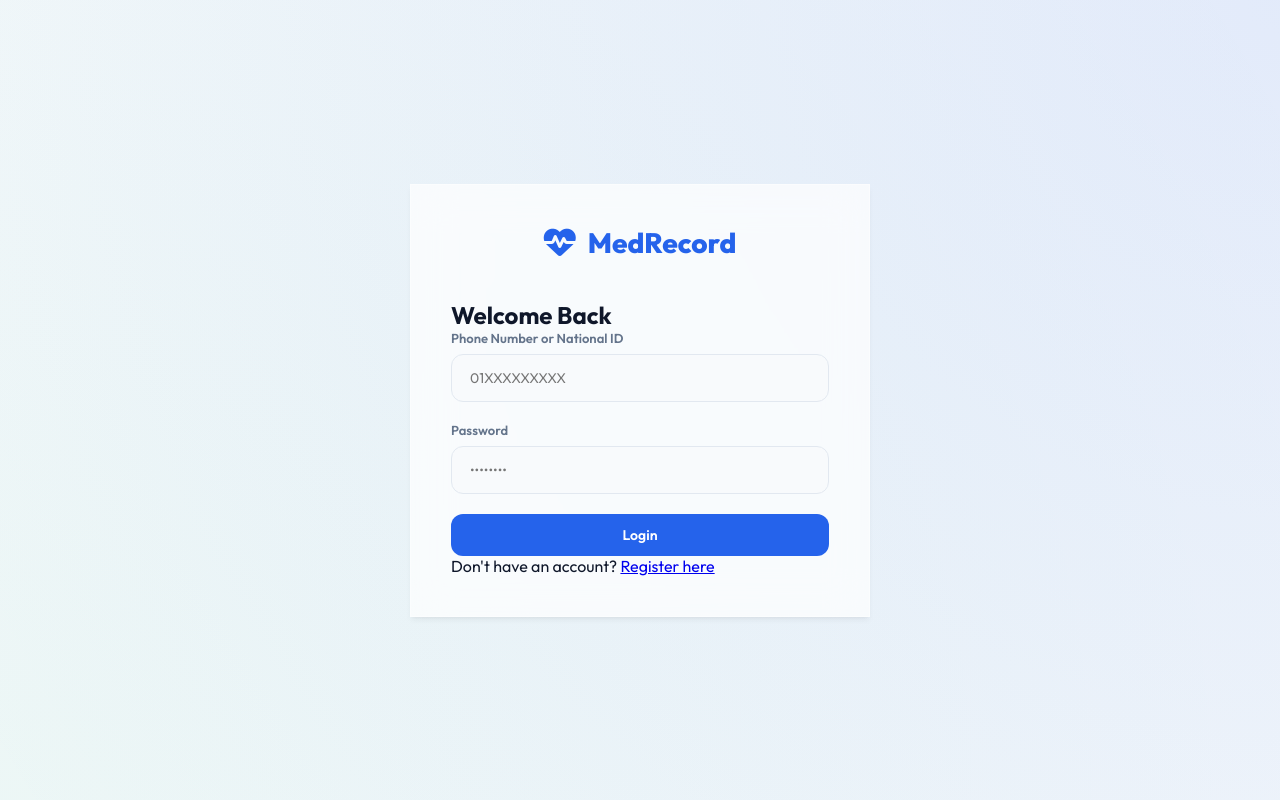
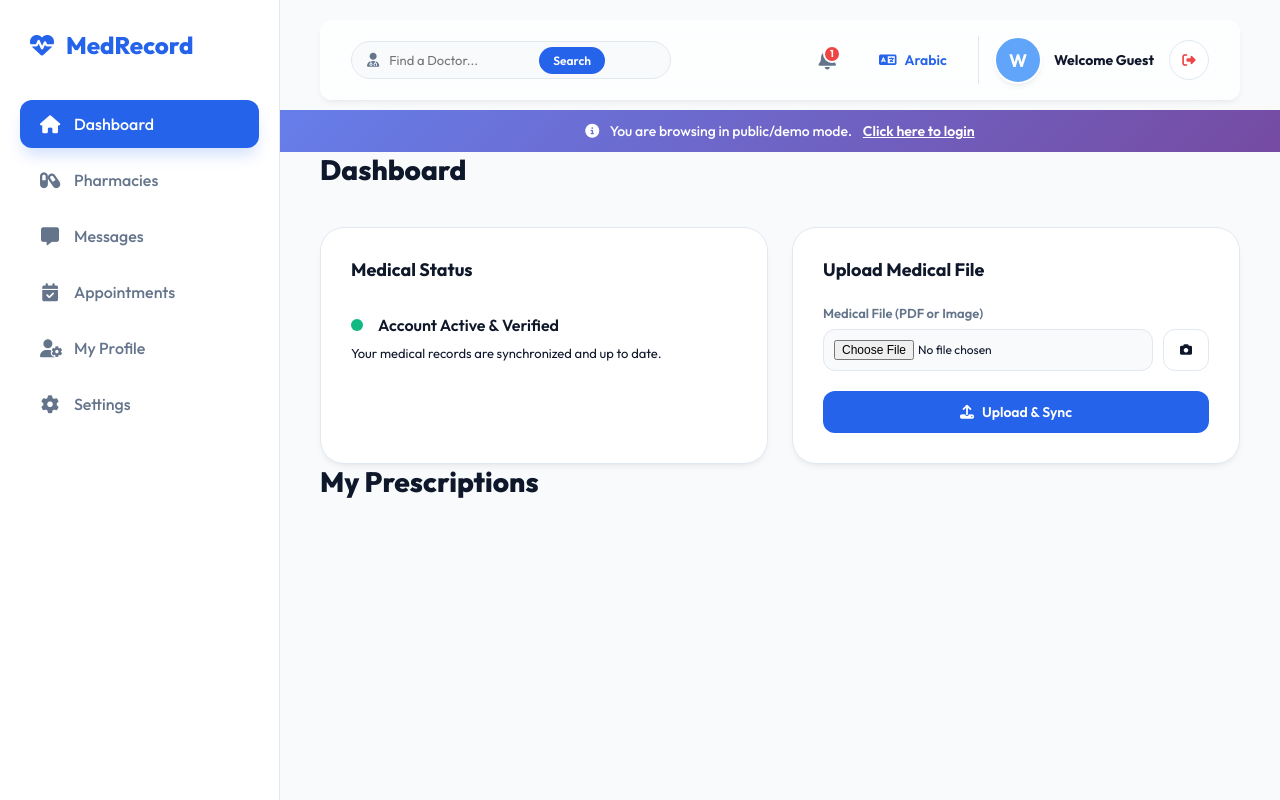
Before and after one commit to pnew1268-cpu/SmartCare-Web., a website: page index.html in a window 1280 px wide. Drawn offline with nearby package versions, Linux system fonts and the light colour scheme.

Commit message:
Add files via upload

```diff
--- a/index.html
+++ b/index.html
@@ -180,6 +180,13 @@
                 </div>
             </header>
 
+            <!-- Public Access / Demo Mode Banner -->
+            <div id="demoBanner" style="background: linear-gradient(135deg, #667eea 0%, #764ba2 100%); color: white; padding: 12px 20px; text-align: center; font-size: 14px; font-weight: 500;">
+                <i class="fa-solid fa-info-circle" style="margin-right: 8px;"></i>
+                <span>You are browsing in public/demo mode.</span>
+                <a href="#" onclick="app.auth.switchToLogin()" style="color: white; text-decoration: underline; font-weight: 600; margin-left: 8px;">Click here to login</a>
+            </div>
+
             <div class="dashboard-content" id="mainView">
                 <!-- Content injected here -->
             </div>
--- a/script.js
+++ b/script.js
@@ -114,11 +114,11 @@ const app = {
         // Handle absolute vs relative URLs (for local file display support)
         let baseUrl = '/api';
         if (window.location.protocol === 'file:') {
-            baseUrl = 'http://127.0.0.1:5000/api';
+            baseUrl = 'http://127.0.0.1:3000/api';
         } else if (window.location.hostname === 'localhost' || window.location.hostname === '127.0.0.1') {
-            if (window.location.port !== '5000') baseUrl = `http://${window.location.hostname}:5000/api`;
-        } else if (window.location.port && window.location.port !== '5000') {
-            baseUrl = `${window.location.protocol}//${window.location.hostname}:5000/api`;
+            if (window.location.port !== '3000') baseUrl = `http://${window.location.hostname}:3000/api`;
+        } else if (window.location.port && window.location.port !== '3000') {
+            baseUrl = `${window.location.protocol}//${window.location.hostname}:3000/api`;
         }
 
         const targetUrl = endpoint.startsWith('http') ? endpoint : `${baseUrl}${endpoint}`;
@@ -174,27 +174,27 @@ const app = {
         console.log(`[DEMO-API] ${method} ${endpoint}`, body);
 
         // 1. AUTH
-        if (endpoint.includes('/auth/login')) {
+        if (endpoint.includes('/login')) {
             const user = this.mockData.users[body.loginId] || this.mockData.users['12345678901234'];
             return { token: 'demo-token', user: { ...user } };
         }
-        if (endpoint.includes('/auth/register')) {
+        if (endpoint.includes('/register')) {
             const newUser = { ...body, roles: ['patient'], activeRole: 'patient' };
             this.mockData.users[body.id] = newUser;
             return { msg: 'Demo registration successful', phone: body.phone };
         }
 
         // 2. USER PROFILE & SEARCH
-        if (endpoint.includes('/users/doctors')) {
+        if (endpoint.includes('/doctors')) {
             return Object.values(this.mockData.users).filter(u => u.roles.includes('doctor'));
         }
-        if (endpoint.includes('/users/pharmacies')) {
+        if (endpoint.includes('/pharmacies')) {
             return [
                 { id: 1, name: 'Demo Pharmacy Alpha', address: '45 Nile St, Cairo', phone: '01000000001', city: 'Cairo' },
                 { id: 2, name: 'Demo Pharmacy Beta', address: '88 Horus Ave, Giza', phone: '01000000002', city: 'Giza' }
             ];
         }
-        if (endpoint.includes('/users/profile')) {
+        if (endpoint.includes('/profile')) {
             const userId = (endpoint.includes('?id=')) ? endpoint.split('id=')[1] : this.user.id;
             const u = this.mockData.users[userId];
             if (!u) return { msg: 'User not found' };
@@ -251,11 +251,11 @@ const app = {
         if (token) headers['Authorization'] = `Bearer ${token}`;
 
         let baseUrl = '/api';
-        if (window.location.protocol === 'file:') baseUrl = 'http://127.0.0.1:5000/api';
+        if (window.location.protocol === 'file:') baseUrl = 'http://127.0.0.1:3000/api';
         else if (window.location.hostname === 'localhost' || window.location.hostname === '127.0.0.1') {
-            if (window.location.port !== '5000') baseUrl = `http://${window.location.hostname}:5000/api`;
-        } else if (window.location.port && window.location.port !== '5000') {
-            baseUrl = `${window.location.protocol}//${window.location.hostname}:5000/api`;
+            if (window.location.port !== '3000') baseUrl = `http://${window.location.hostname}:3000/api`;
+        } else if (window.location.port && window.location.port !== '3000') {
+            baseUrl = `${window.location.protocol}//${window.location.hostname}:3000/api`;
         }
 
         const targetUrl = endpoint.startsWith('http') ? endpoint : `${baseUrl}${endpoint}`;
@@ -360,7 +360,7 @@ const app = {
             const email = document.getElementById('profEmail').value;
             const city = document.getElementById('profCity').value;
             try {
-                const updated = await app.api('/users/profile', 'PUT', { email, city });
+                const updated = await app.api('/profile', 'PUT', { email, city });
                 app.user = updated;
                 app.ui.toast("Profile updated", "success");
             } catch (err) { app.ui.toast("Failed to save", "error"); }
@@ -370,7 +370,7 @@ const app = {
             const clinicAddress = document.getElementById('profClinic').value;
             const contactInfo = document.getElementById('profContact').value;
             try {
-                const updated = await app.api('/users/profile', 'PUT', { specialization, clinicAddress, contactInfo });
+                const updated = await app.api('/profile', 'PUT', { specialization, clinicAddress, contactInfo });
                 app.user = updated;
                 app.ui.toast("Professional info updated", "success");
             } catch (err) { app.ui.toast("Failed to save", "error"); }
@@ -396,7 +396,7 @@ const app = {
                     updates.certificatesUrls = [data.url];
                 }
 
-                await app.api('/users/profile', 'PUT', updates);
+                await app.api('/profile', 'PUT', updates);
                 app.ui.toast("Documents synced", "success");
                 app.ui.renderProfile();
             } catch (err) { }
@@ -405,20 +405,23 @@ const app = {
 
     auth: {
         init() {
-            const token = localStorage.getItem('mr_token');
-            if (token) {
-                // Use mock API to restore session silently
-                app.api('/users/profile')
-                    .then(user => { app.user = user; app.ui.showApp(); })
-                    .catch(() => {
-                        localStorage.removeItem('mr_token');
-                        app._db.set('session', null);
-                        app.user = null;
-                        app.ui.showLogin();
-                    });
-                return;
+            // PUBLIC ACCESS MODE — no authentication required
+            // Set a default guest user so the app loads without login
+            if (!app.user) {
+                app.user = {
+                    id: 'guest_user',
+                    name: 'Welcome Guest',
+                    roles: ['patient'],
+                    activeRole: 'patient',
+                    phone: '01000000000',
+                    email: 'guest@medrecord.local',
+                    city: 'Cairo',
+                    governorate: 'Cairo'
+                };
             }
-            app.ui.showLogin();
+
+            // Load app directly without login screen
+            app.ui.showApp();
         },
 
         async register(e) {
@@ -438,7 +441,7 @@ const app = {
 
             try {
                 const body = { id, name, phone, email, password, city, governorate: gov };
-                await app.api('/auth/register', 'POST', body);
+                await app.api('/register', 'POST', body);
                 app.ui.toast("Registered! Please login", "success");
                 app.ui.showLogin();
             } catch (err) {
@@ -457,7 +460,7 @@ const app = {
             }
 
             try {
-                const res = await app.api('/auth/login', 'POST', { loginId, password });
+                const res = await app.api('/login', 'POST', { loginId, password });
                 localStorage.setItem('mr_token', res.token);
                 app.user = res.user;
                 app.ui.toast('Welcome back, ' + res.user.name + '!', 'success');
@@ -468,8 +471,28 @@ const app = {
         logout() {
             localStorage.removeItem('mr_token');
             if (app.ui.notifInterval) clearInterval(app.ui.notifInterval);
+
+            // Reset to guest user for public access
+            app.user = {
+                id: 'guest_user',
+                name: 'Welcome Guest',
+                roles: ['patient'],
+                activeRole: 'patient',
+                phone: '01000000000',
+                email: 'guest@medrecord.local',
+                city: 'Cairo',
+                governorate: 'Cairo'
+            };
+
+            app.ui.showApp();
+            app.ui.toast('You have been logged out. Browsing as guest.', 'info');
+        },
+
+        // Allow users to switch to login mode from demo/public browsing
+        switchToLogin() {
+            if (app.ui.notifInterval) clearInterval(app.ui.notifInterval);
             app.user = null;
-            location.reload();
+            app.ui.showLogin();
         }
     },
 
@@ -825,7 +848,7 @@ const app = {
 
         async showAptBooking() {
             try {
-                const docs = await app.api('/users/doctors');
+                const docs = await app.api('/doctors');
                 const html = `
                     <div class="card" style="max-width:500px; margin: 40px auto;">
                         <div class="card-header"><h2>${app.translations[app.lang].book_apt}</h2></div>
@@ -867,7 +890,7 @@ const app = {
             }
 
             try {
-                const partner = await app.api(`/users/profile?id=${partnerId}`);
+                const partner = await app.api(`/profile?id=${partnerId}`);
                 const html = `
                     <div class="card" style="height: calc(100vh - 150px); display:flex; flex-direction:column; padding:0; overflow:hidden;">
                         <div class="card-header" style="padding: 15px 24px; background: white; margin:0;">
@@ -1049,7 +1072,7 @@ const app = {
             formData.append('file', fileInput.files[0]);
             try {
                 const data = await app.apiUpload('/users/upload', formData);
-                await app.api('/users/apply', 'POST', { docUrl: data.url });
+                await app.api('/apply', 'POST', { docUrl: data.url });
                 app.ui.toast("Application submitted", "success");
                 app.ui.renderPatientDashboard();
             } catch (err) {}
@@ -1100,7 +1123,7 @@ const app = {
         async searchPatient() {
             const id = document.getElementById('patientSearchInput').value;
             try {
-                const p = await app.api(`/users/profile?id=${id}`);
+                const p = await app.api(`/profile?id=${id}`);
                 app.currentPatient = p;
                 app.ui.renderDoctorWorkspace();
             } catch (err) {
--- a/test_login.js
+++ b/test_login.js
@@ -5,7 +5,7 @@ async function testLogin() {
     };
 
     try {
-        const loginRes = await fetch('http://localhost:5000/api/auth/login', {
+        const loginRes = await fetch('http://localhost:3000/api/login', {
             method: 'POST',
             headers: { 'Content-Type': 'application/json' },
             body: JSON.stringify(loginData)
--- a/test_reg.js
+++ b/test_reg.js
@@ -8,7 +8,7 @@ async function testRegister() {
     };
 
     try {
-        const res = await fetch('http://localhost:5000/api/auth/register', {
+        const res = await fetch('http://localhost:3000/api/register', {
             method: 'POST',
             headers: { 'Content-Type': 'application/json' },
             body: JSON.stringify(u)
```
Also changed, not shown: server.js (+44 -2 lines), 2 other files.
